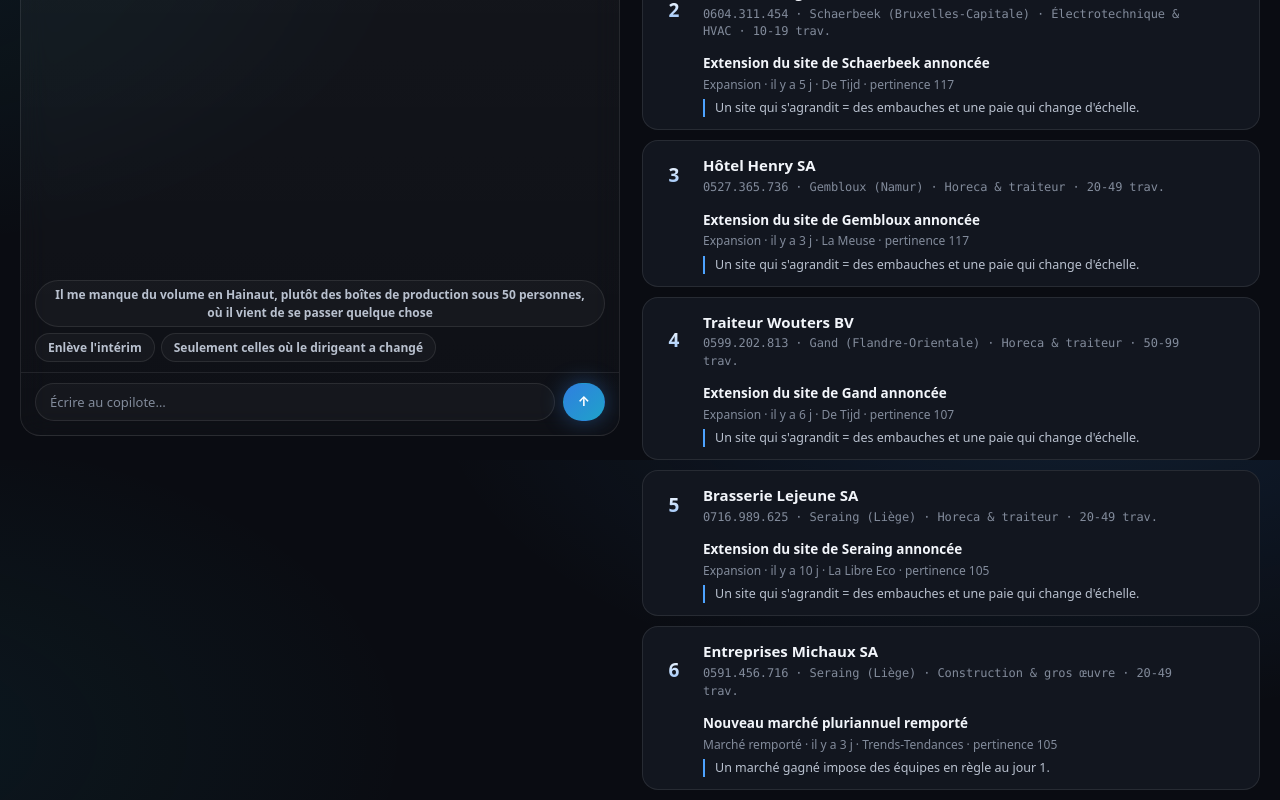
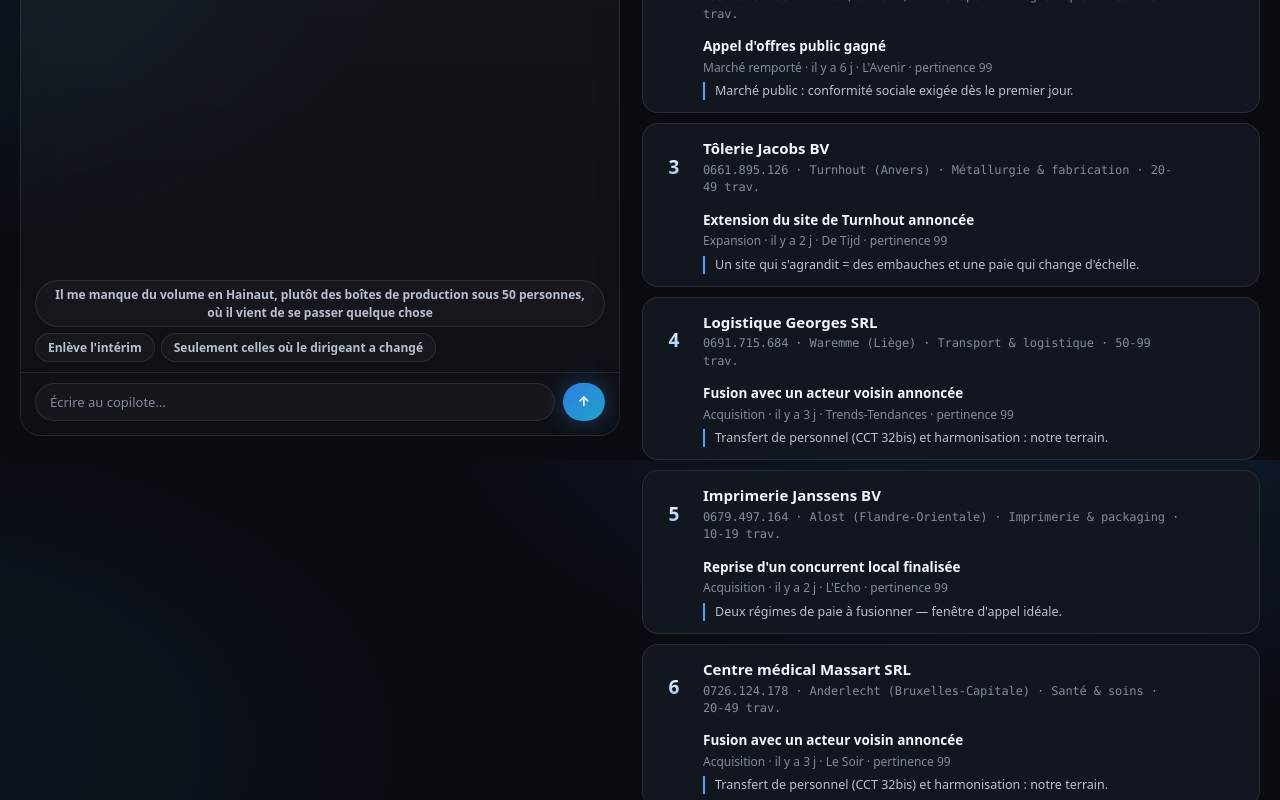
Before and after one commit to nukkeninprod/prospect-oneclick-poc, a React (Vite) app: page / in a window 1280 px wide. Shown: the part 340-1140 px from the top of the page. Built offline with nearby package versions, Linux system fonts and the light colour scheme.

Commit message:
Gabarits de signaux variés (anti-monotonie du top 10) + score plafonné à 99
Co-Authored-By: Claude <noreply@anthropic.com>

```diff
--- a/src/brain.ts
+++ b/src/brain.ts
@@ -204,7 +204,7 @@ export function rank(c: Criteria, dismissed: Set<string>): RankResult {
     const impact = best ? { high: 1, medium: 0.65, low: 0.4 }[best.impact ?? "low"] : 0.3;
     const multi = 1 + 0.12 * Math.max(0, sigs.length - 1);
     const health = p.healthScore === null ? 0.75 : p.healthScore < 50 ? 0.35 : 0.85 + p.healthScore / 400;
-    matches.push({ p, bestSignal: best, score: Math.round(100 * recency * impact * multi * health) });
+    matches.push({ p, bestSignal: best, score: Math.min(99, Math.round(100 * recency * impact * multi * health)) });
   }
   matches.sort((a, b) => b.score - a.score);
   return {
--- a/src/market.ts
+++ b/src/market.ts
@@ -124,16 +124,42 @@ function mkSignal(sd: SectorDef, city: string, size: number): Signal {
   const type = pick(sd.types);
   const daysAgo = chance(0.55) ? rint(2, 45) : rint(46, 170);
   const n = rint(2, Math.max(3, Math.round(size / 8)));
-  const T: Record<SigT, [string, string, string]> = {
-    talent: [`Publication de ${n} offres d'emploi en ${n > 4 ? "rafale" : "cours"}`, "Site web", `${n} postes ouverts simultanément — la charge contrats/DIMONA suit.`],
-    expansion: [`Extension du site de ${city} annoncée`, pick(PRESS), "Un site qui s'agrandit = des embauches et une paie qui change d'échelle."],
-    acquisition: ["Reprise d'un concurrent local finalisée", pick(PRESS), "Deux régimes de paie à fusionner — fenêtre d'appel idéale."],
-    fundraising: [`Levée de fonds de ${rint(1, 6)} M€ annoncée`, "Trends-Tendances", "Du cash pour structurer : le moment de vendre l'accompagnement RH."],
-    decision_maker_change: ["Changement à la direction générale", "LinkedIn", "Un décideur neuf rebat les cartes prestataires pendant 90 jours."],
-    contract_opportunity: ["Nouveau marché pluriannuel remporté", pick(PRESS), "Un marché gagné impose des équipes en règle au jour 1."],
-    growth_signal: [`Investissement de ${rint(1, 4)},${rint(1, 9)} M€ dans l'outil de production`, pick(PRESS), "La capacité monte — les effectifs suivront."],
+  // Plusieurs gabarits par type — un top 10 monotone tue la magie.
+  const T: Record<SigT, [string, string, string][]> = {
+    talent: [
+      [`Publication de ${n} offres d'emploi en ${n > 4 ? "rafale" : "cours"}`, "Site web", `${n} postes ouverts simultanément — la charge contrats/DIMONA suit.`],
+      [`${n} postes ouverts en quelques semaines`, "Site web", "Le recrutement s'accélère plus vite que l'administratif RH."],
+      [`Campagne de recrutement lancée (${n} profils)`, "LinkedIn", "Qui dit embauches dit contrats, DIMONA et onboarding à absorber."],
+    ],
+    expansion: [
+      [`Extension du site de ${city} annoncée`, pick(PRESS), "Un site qui s'agrandit = des embauches et une paie qui change d'échelle."],
+      [`Ouverture d'une seconde implantation près de ${city}`, pick(PRESS), "Deux sites = paie multi-établissements, à cadrer avant l'ouverture."],
+      ["Agrandissement des installations approuvé", pick(PRESS), "Plus de surface, plus d'équipes — l'administratif suit rarement le rythme."],
+    ],
+    acquisition: [
+      ["Reprise d'un concurrent local finalisée", pick(PRESS), "Deux régimes de paie à fusionner — fenêtre d'appel idéale."],
+      ["Fusion avec un acteur voisin annoncée", pick(PRESS), "Transfert de personnel (CCT 32bis) et harmonisation : notre terrain."],
+    ],
+    fundraising: [
+      [`Levée de fonds de ${rint(1, 6)} M€ annoncée`, "Trends-Tendances", "Du cash pour structurer : le moment de vendre l'accompagnement RH."],
+      [`Tour de table de ${rint(1, 5)} M€ bouclé`, "L'Echo", "Croissance financée = effectifs qui suivent, vite."],
+    ],
+    decision_maker_change: [
+      ["Changement à la direction générale", "LinkedIn", "Un décideur neuf rebat les cartes prestataires pendant 90 jours."],
+      ["Nouveau directeur général nommé", "LinkedIn", "Fenêtre de 90 jours : un nouveau patron réévalue tout, y compris la paie."],
+      ["Passage de relais à la tête de l'entreprise", pick(PRESS), "La transmission ouvre la porte à de nouveaux partenaires."],
+    ],
+    contract_opportunity: [
+      ["Nouveau marché pluriannuel remporté", pick(PRESS), "Un marché gagné impose des équipes en règle au jour 1."],
+      ["Contrat cadre signé avec un grand donneur d'ordre", pick(PRESS), "Montée en charge contractuelle : les effectifs doivent suivre sans faute."],
+      ["Appel d'offres public gagné", pick(PRESS), "Marché public : conformité sociale exigée dès le premier jour."],
+    ],
+    growth_signal: [
+      [`Investissement de ${rint(1, 4)},${rint(1, 9)} M€ dans l'outil de production`, pick(PRESS), "La capacité monte — les effectifs suivront."],
+      ["Passage en deux équipes à l'étude", pick(PRESS), "Le 2×8 change primes et horaires : à cadrer avant, pas après."],
+    ],
   };
-  const [title, source, salesAngle] = T[type];
+  const [title, source, salesAngle] = pick(T[type]);
   return {
     date: dateStr(daysAgo), daysAgo, title, source, type,
     impact: daysAgo < 30 ? IMPACT_BY_TYPE[type] : chance(0.5) ? "medium" : "low",
```
Also changed, not shown: 3 other files (tests, documents, lock files or other folders).
